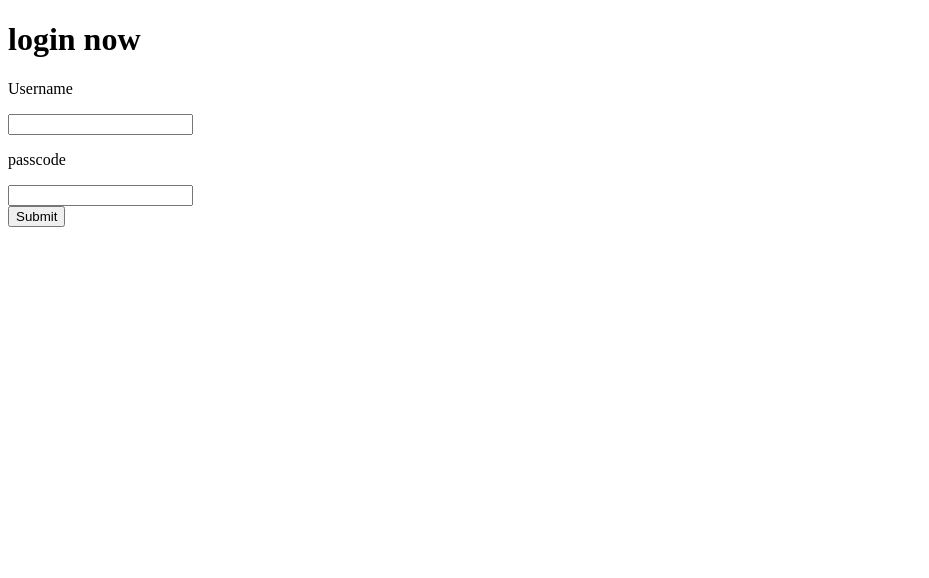
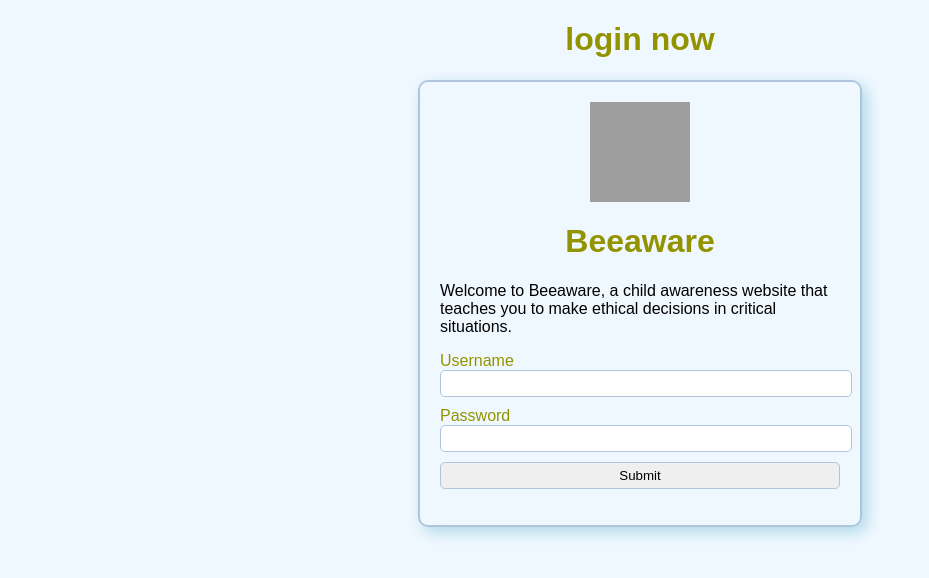
Before and after one commit to debajitadhikary/BeeAware, a Django app: page /login in a window 1280 px wide. Shown: the top 578 px of the page, without its empty margins (0-929 px from the left). Run offline with Django 4.2, Linux system fonts and the light colour scheme; grey boxes are pictures that could not be loaded.

Commit message:
updation

```diff
--- /dev/null
+++ b/beeaware/static/css/login.css
@@ -0,0 +1,61 @@
+body {
+    font-family: Arial, sans-serif;
+    background-color: #F0F8FF;
+}
+
+.container {
+    width: 400px;
+    margin: 0 auto;
+    border: 2px solid #B0C4DE;
+    padding: 20px;
+    border-radius: 10px;
+    box-shadow: 5px 5px 15px #ADD8E6;
+}
+
+.logo {
+    display: block;
+    margin: 0 auto;
+    width: 100px;
+    height: 100px;
+}
+
+h1 {
+    text-align: center;
+    color: #939300;
+}
+
+.form-group {
+    margin-bottom: 10px;
+}
+
+label {
+    display: block;
+    color: #939300;
+}
+
+input {
+    display: block;
+    width: 100%;
+    padding: 5px;
+    border: 1px solid #B0C4DE;
+    border-radius: 5px;
+}
+
+button {
+    display: block;
+    width: 100%;
+    padding: 10px;
+    background-color: #939300;
+    color: white;
+    border: none;
+    border-radius: 5px;
+    cursor: pointer;
+}
+
+.message {
+    text-align: center;
+    color: red;
+}
+h3{
+    color: red;
+}
--- a/beeaware/templates/login.html
+++ b/beeaware/templates/login.html
@@ -1,14 +1,14 @@
+{% load static %}
 <!DOCTYPE html>
 <html lang="en">
 <head>
     <meta charset="UTF-8">
     <meta name="viewport" content="width=device-width, initial-scale=1.0">
     <title>login</title>
-    <style>
-        h3{
-            color: red;
-        }
-    </style>
+    <link rel="stylesheet" href="{% static 'css/login.css' %}">
+    <!-- <style>
+
+    </style> -->
 </head>
 <body>
     {% for message in messages %}
@@ -16,13 +16,43 @@
     {% endfor %}
     <h1>login now</h1>
 
-    <form action="login" method="POST" >
-        {% csrf_token %}
-    <p>Username</p>
+    <!-- <form action="login" method="POST" > -->
+        <!-- {% csrf_token %} -->
+    <!-- <p>Username</p>
     <input type="text" name="username"/>
     <p>passcode</p>
     <input type="password" name="password"/> <br>
     <input type="submit"/>
-</form>
+</form> -->
+
+
+<div class="container">
+    <img src="./resources/BeewareLogo.png" alt="Beeaware Logo" class="logo">
+    <h1>Beeaware</h1>
+    <p>Welcome to Beeaware, a child awareness website that teaches you to make ethical decisions in critical situations.</p>
+
+    <form id="login-form" action="login" method="POST">
+        {% csrf_token %}
+        <div class="form-group">
+            <label for="username">Username</label>
+            <input type="text" id="username" name="username" required>
+        </div>
+        <div class="form-group">
+            <label for="password">Password</label>
+            <input type="password" id="password" name="password" required>
+        </div>
+        <input type="submit"/>
+        <!-- <button id="login-button" onclick="window.location.href = 'main_page.html';">Login</button> -->
+    </form>
+    <p class="message" id="message"></p>
+</div>
+
+
+
+
+
+
+
+
 </body>
 </html>
```
Also changed, not shown: beeaware/db.sqlite3.
